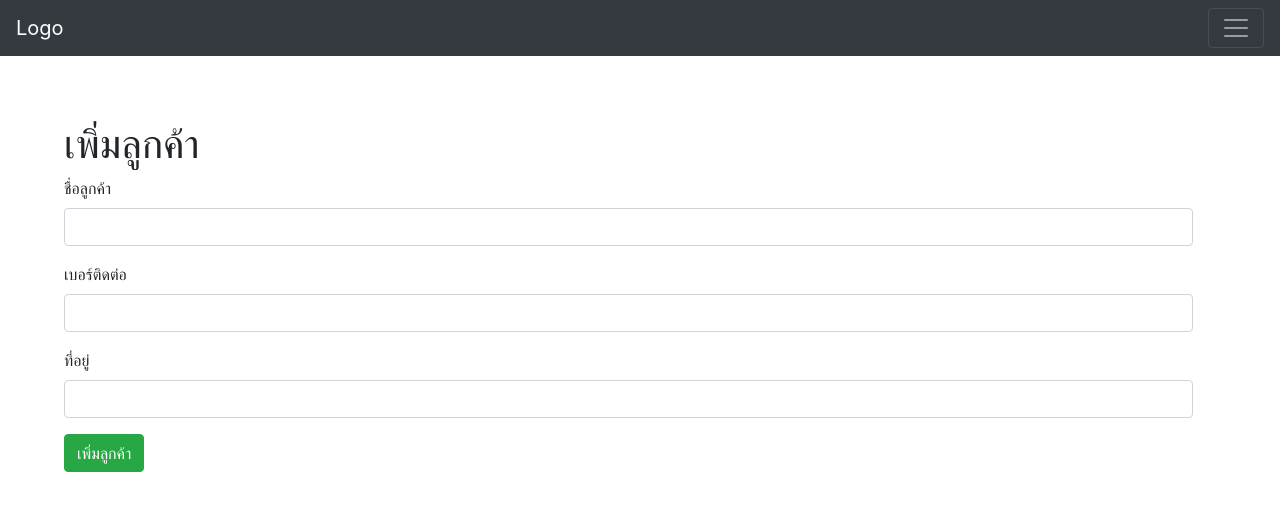
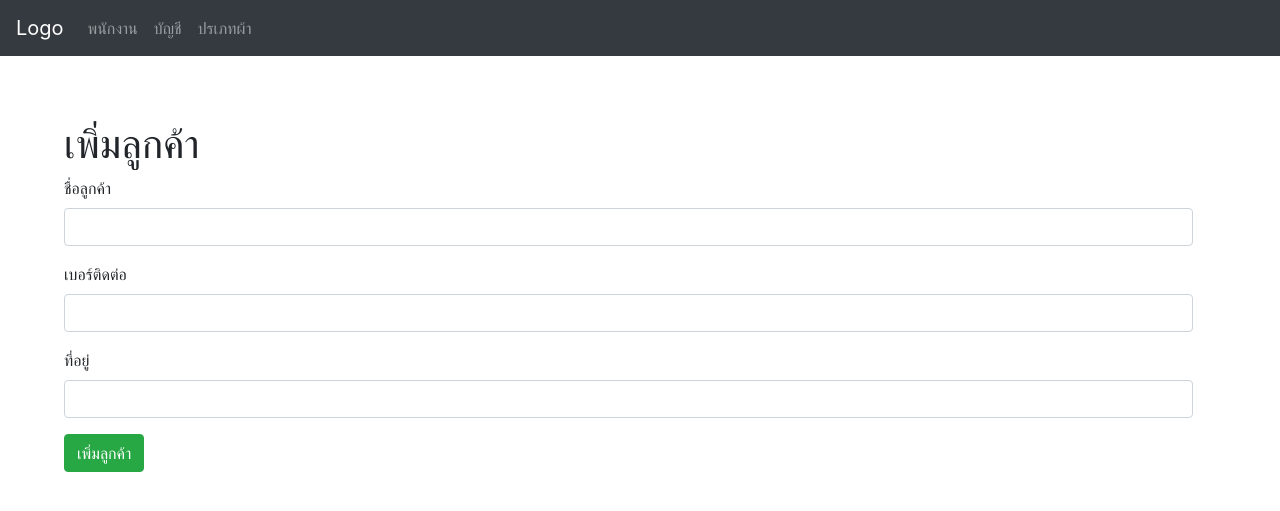
Before and after one commit to H3N9/Project-Webpro, a Django app: page /customer/add/ in a window 1280 px wide. Shown: the top 511 px of the page. Run offline with Django 3.2, Linux system fonts and the light colour scheme; some libraries are stand-ins or nearby versions.

Commit message:
nav updates

```diff
--- a/account/forms.py
+++ b/account/forms.py
@@ -148,8 +148,9 @@ class Sell_listForm(forms.ModelForm):
             'cloth_in_stock':'ผ้าจากในคลัง',
         }
         widgets = {
-            'quantity':forms.NumberInput(attrs={'oninput':"positive(document.getElementById(\'id_quantity\'))"}),
-            'unit_price': forms.NumberInput(attrs={'oninput':"positive(document.getElementById(\'id_unit_price\'))"}),
+            'quantity':forms.NumberInput(attrs={'oninput':"positive(document.getElementById(\'id_quantity\'))", 'class':'form-control'}),
+            'unit_price': forms.NumberInput(attrs={'oninput':"positive(document.getElementById(\'id_unit_price\'))", 'class':'form-control'}),
+            'cloth_in_stock': forms.Select(attrs={ 'class':'form-control'})
         }
 
     def clean(self):
@@ -169,6 +170,8 @@ class Engage_listForm(forms.ModelForm):
             'color':'สี',
         }
         widgets = {
-            'quantity': forms.NumberInput(attrs={'oninput':"positive(document.getElementById(\'id_quantity\'))"}),
-            'unit_price': forms.NumberInput(attrs={'oninput':"positive(document.getElementById(\'id_unit_price\'))"}),
+            'quantity': forms.NumberInput(attrs={'oninput':"positive(document.getElementById(\'id_quantity\'))", 'class':'form-control'}),
+            'unit_price': forms.NumberInput(attrs={'oninput':"positive(document.getElementById(\'id_unit_price\'))", 'class':'form-control'}),
+            'cloth_type': forms.Select(attrs={ 'class':'form-control'}),
+            'color': forms.Select(attrs={ 'class':'form-control'})
         }
--- a/decoration/templates/base.html
+++ b/decoration/templates/base.html
@@ -13,7 +13,7 @@
     <script src="{% static 'js/validate.js'%}" ></script>
 </head>
 <body >
-  <nav class="navbar navbar-dark bg-dark justify-content-between">
+  <nav class="navbar  navbar-expand-md bg-dark navbar-dark">
     <a class="navbar-brand" href="{% url 'index'%}">Logo</a>
     <button class="navbar-toggler" type="button" data-toggle="collapse" data-target="#collapsibleNavbar" >
       <span class="navbar-toggler-icon"></span>
```
